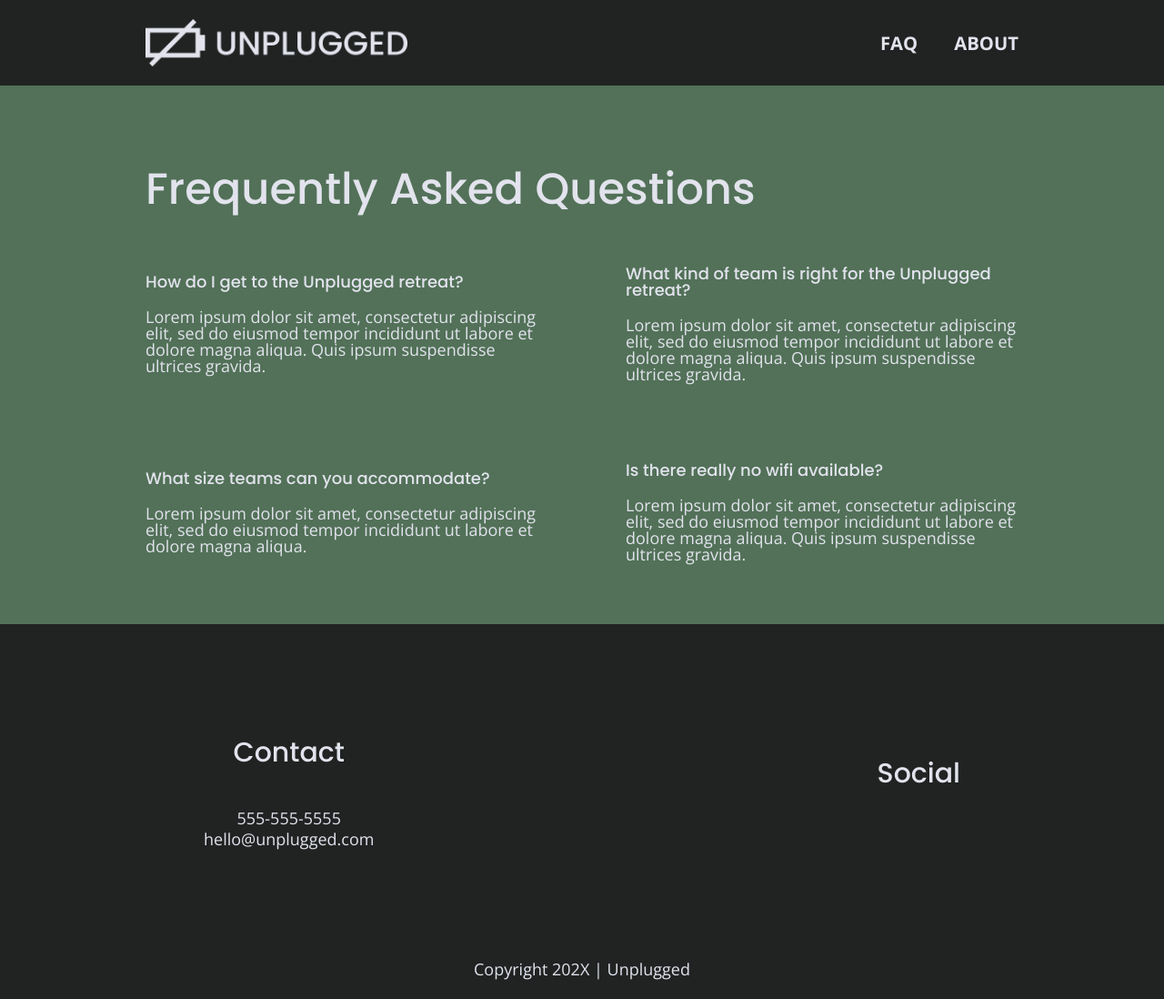
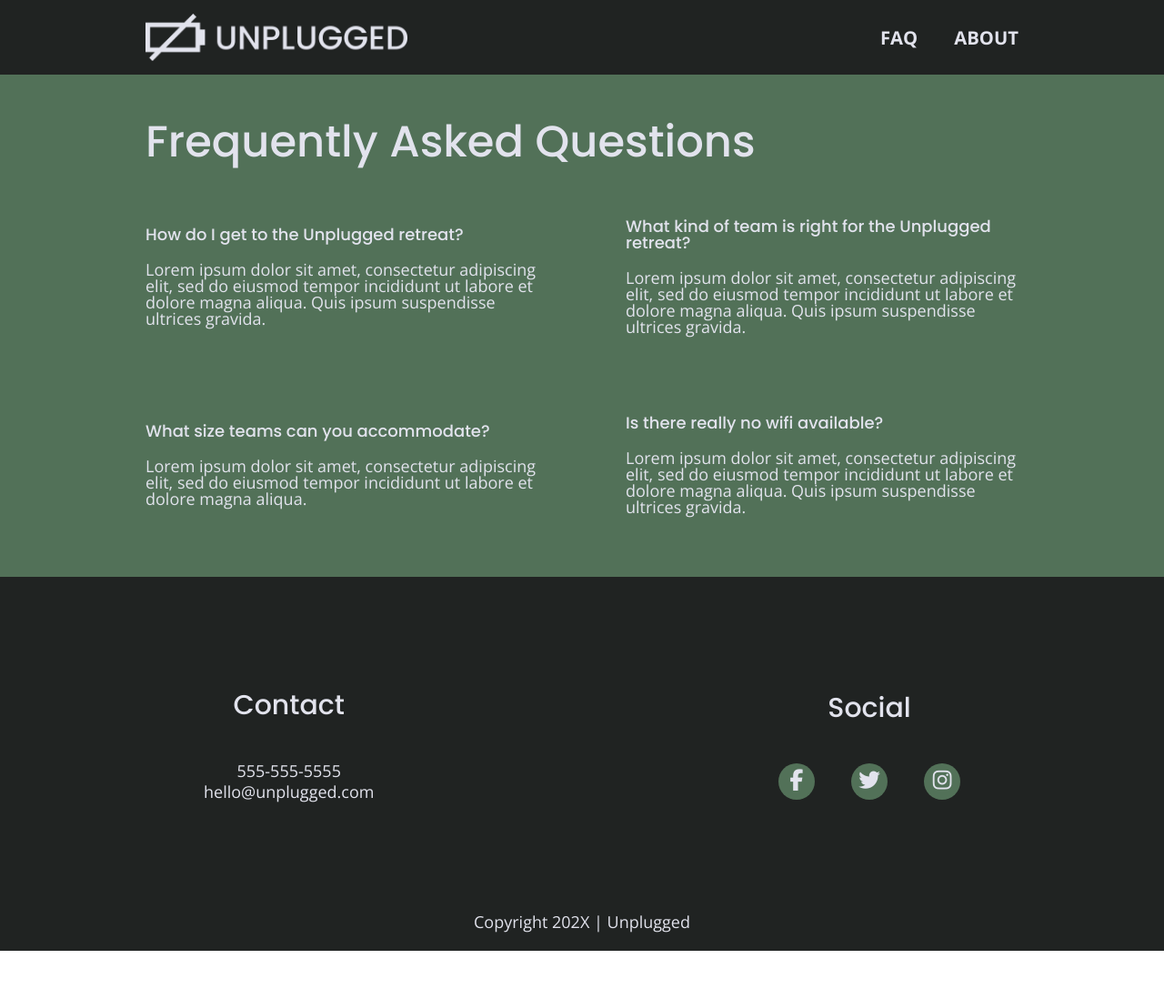
Before and after one commit to Alex-N40/unplugged, a website: page faq/index.html in a window 1280 px wide. Shown: the whole page at 91% size. After the commit the page ends 1045 px from the top, so only its background shows below. Drawn offline with nearby package versions, Linux system fonts and the light colour scheme.

Commit message:
Added footer icons to all pages

```diff
--- a/css/main.css
+++ b/css/main.css
@@ -107,6 +107,7 @@ body {
 ul,
 ol {
   list-style-type: none;
+  margin: 0;
 }
 
 a {
@@ -118,6 +119,7 @@ h2 {
   font-family: 'Poppins', sans-serif;
   font-size: 1.875em; /*30px*/
   font-weight: 500;
+  margin: 0;
 }
 
 h3,
@@ -182,7 +184,7 @@ header figure {
 }
 
 .header-divider {
-  width: 90%;
+  width: 100%;
   height: 1px;
   margin: 10px 0 20px 0;
   background-color: #3a3a3a;
@@ -238,6 +240,14 @@ footer .social-icons p {
   display: flex;
   justify-content: center;
   align-items: center;
+  background-color: #527158;
+  border-radius: 50%;
+  height: 40px;
+  width: 40px;
+}
+
+footer .social-icons p i {
+  font-size: 1.313em; /*21px*/
 }
 
 footer .copyright {
@@ -254,6 +264,7 @@ footer .copyright {
   flex-flow: row wrap;
   background: url('../img/unplugged-retreat.jpg') center no-repeat #333;
   background-size: cover;
+  background-position: center;
   min-height: 500px;
 }
 
@@ -305,6 +316,7 @@ input[type=button] {
   justify-content: center;
   flex-flow: row wrap;
   background: url(../img/unplugged-retreat-features.jpg) center no-repeat #333;
+  background-position: center;
   background-size: cover;
 }
 
@@ -601,6 +613,10 @@ input[type=button] {
     width: 62%;
   }
 
+  .features i {
+    margin-bottom: 30px;
+  }
+
   /*----- Reviews -----*/
   .reviews h2 {
     width: 85%;
@@ -638,17 +654,22 @@ input[type=button] {
     margin-bottom: 0;
   }
 
-  footer .copyright {
-    width: 100%;
-  }
-
   footer h4 {
     font-size: 1.5em; /*24px*/
     margin-bottom: 40px;
   }
 
+  footer .social-icons {
+    width: 12.5em;
+    justify-content: space-between;
+  }
+
   footer p {
     line-height: 1.285; /*18px, unitless, calculated by dividing line-height by font-size: 18/14=1.285*/
+  }
+
+  footer .copyright {
+    width: 100%;
   }
 
   /*--------------- TABLET STYLES -- ABOUT PAGE ---------------*/
@@ -702,7 +723,6 @@ input[type=button] {
     font-size: .875em; /*14px*/
     line-height: 1.125; /*15.75px, unitless, calculated by dividing line-height by font-size: 15.75/14=1.125*/
   }
-}
 
 
 
--- a/faq/index.html
+++ b/faq/index.html
@@ -87,9 +87,9 @@
         <div class="social">
           <h4>Social</h4>
           <div class="social-icons">
-            <p><a href="https://www.facebook.com/getawayhouse/" target="_blank"></a></p>
-            <p><a href="https://twitter.com/getaway_house" target="_blank"></a></p>
-            <p><a href="https://www.instagram.com/getawayhouse/?hl=en" target="_blank"></a></p>
+            <p><a href="https://www.facebook.com/getawayhouse/" target="_blank"><i class="fa-brands fa-facebook-f"></i></a></p>
+            <p><a href="https://twitter.com/getaway_house" target="_blank"><i class="fa-brands fa-twitter"></i></a></p>
+            <p><a href="https://www.instagram.com/getawayhouse/?hl=en" target="_blank"><i class="fa-brands fa-instagram"></i></a></p>
           </div>
         </div>
       </div>
```
Also changed, not shown: about/index.html (+3 -3 lines), index.html (+3 -3 lines).
